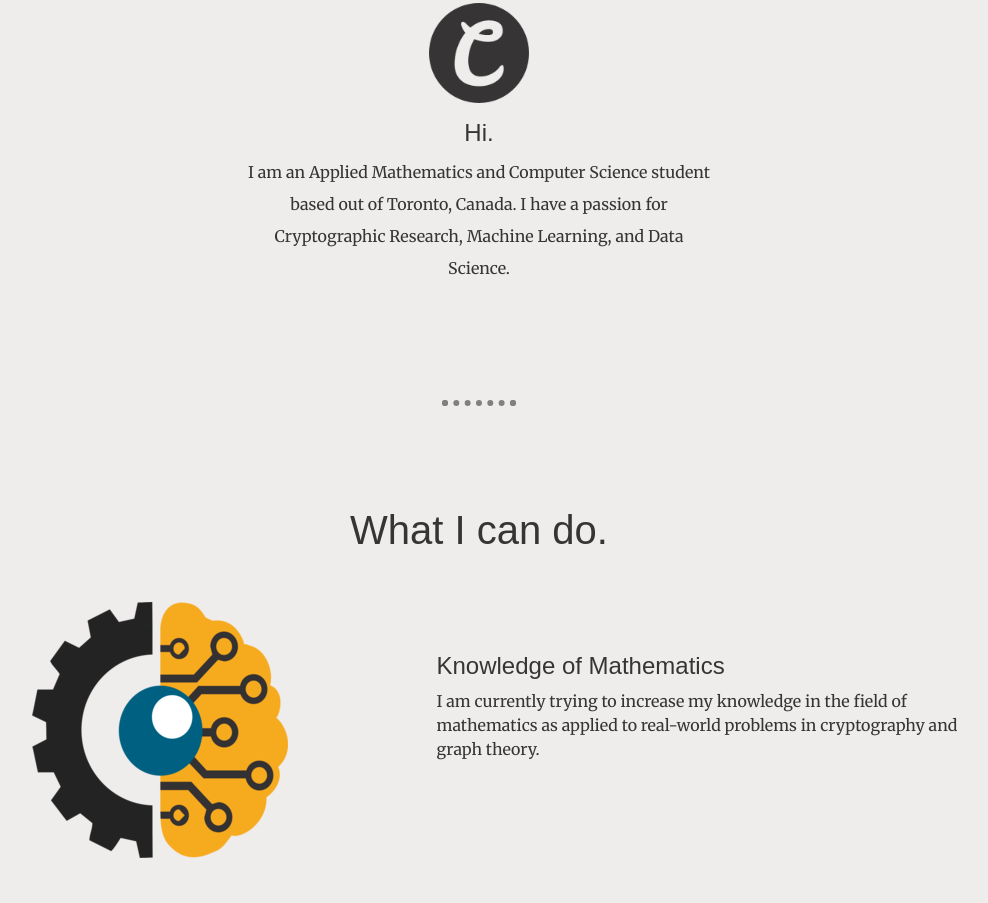
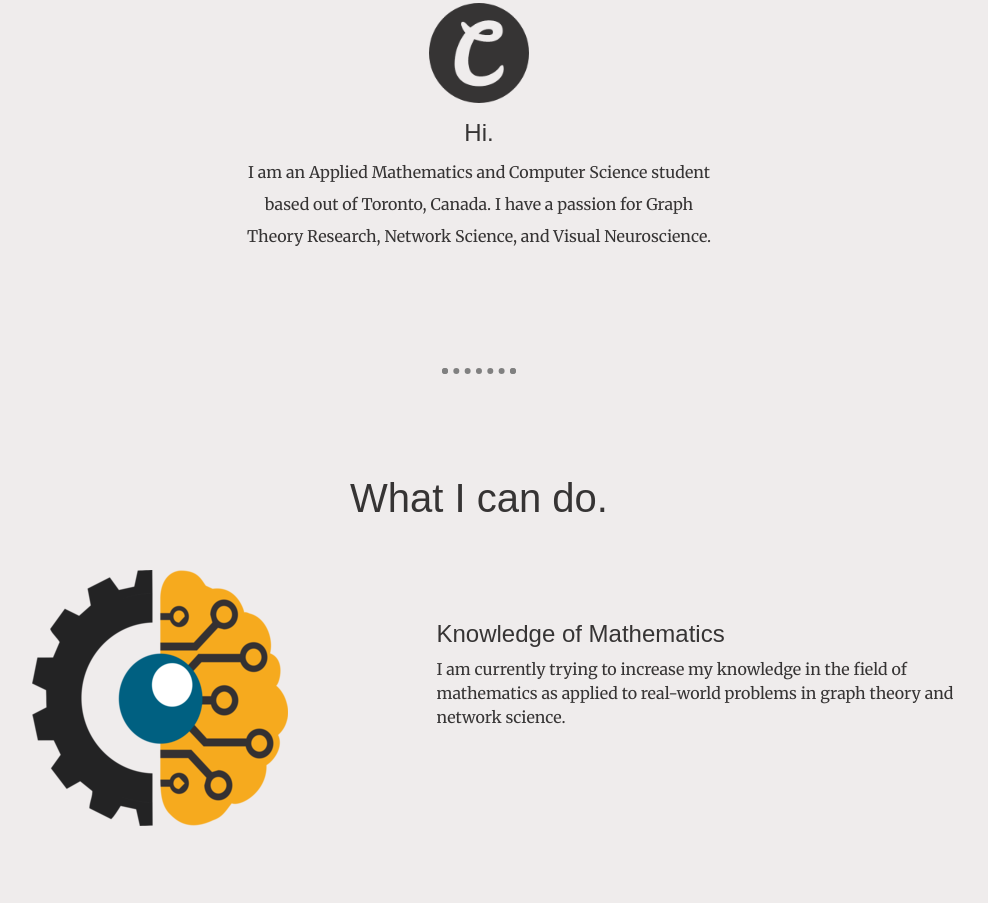
Before and after one commit to chrisc-lee/chrisc-lee.github.io, a plain HTML site: page index.html in a window 1280 px wide. Shown: the part 631-1534 px from the top of the page, without its empty margins (161-1149 px from the left). Drawn offline with nearby package versions, Linux system fonts and the light colour scheme; a web font is replaced by a local one.

Commit message:
Update index.html

```diff
--- a/index.html
+++ b/index.html
@@ -78,7 +78,7 @@
           <div class="col-md-12">
             <img src="images/favicon.png" alt="c-letter-img" class="middleImg">
             <h3>Hi.</h3>
-            <p class="hiPara">I am an Applied Mathematics and Computer Science student based out of Toronto, Canada. I have a passion for Cryptographic Research, Machine Learning, and Data Science.</p>
+            <p class="hiPara">I am an Applied Mathematics and Computer Science student based out of Toronto, Canada. I have a passion for Graph Theory Research, Network Science, and Visual Neuroscience.</p>
           </div>
         </div>
       </div>
@@ -109,7 +109,7 @@
           </div>
           <div class="col-md-6 gameDesignHeading">
             <h5>Knowledge of Mathematics</h5>
-            <p>I am currently trying to increase my knowledge in the field of mathematics as applied to real-world problems in cryptography and graph theory.</p>
+            <p>I am currently trying to increase my knowledge in the field of mathematics as applied to real-world problems in graph theory and network science.</p>
           </div>
         </div>
 
```
